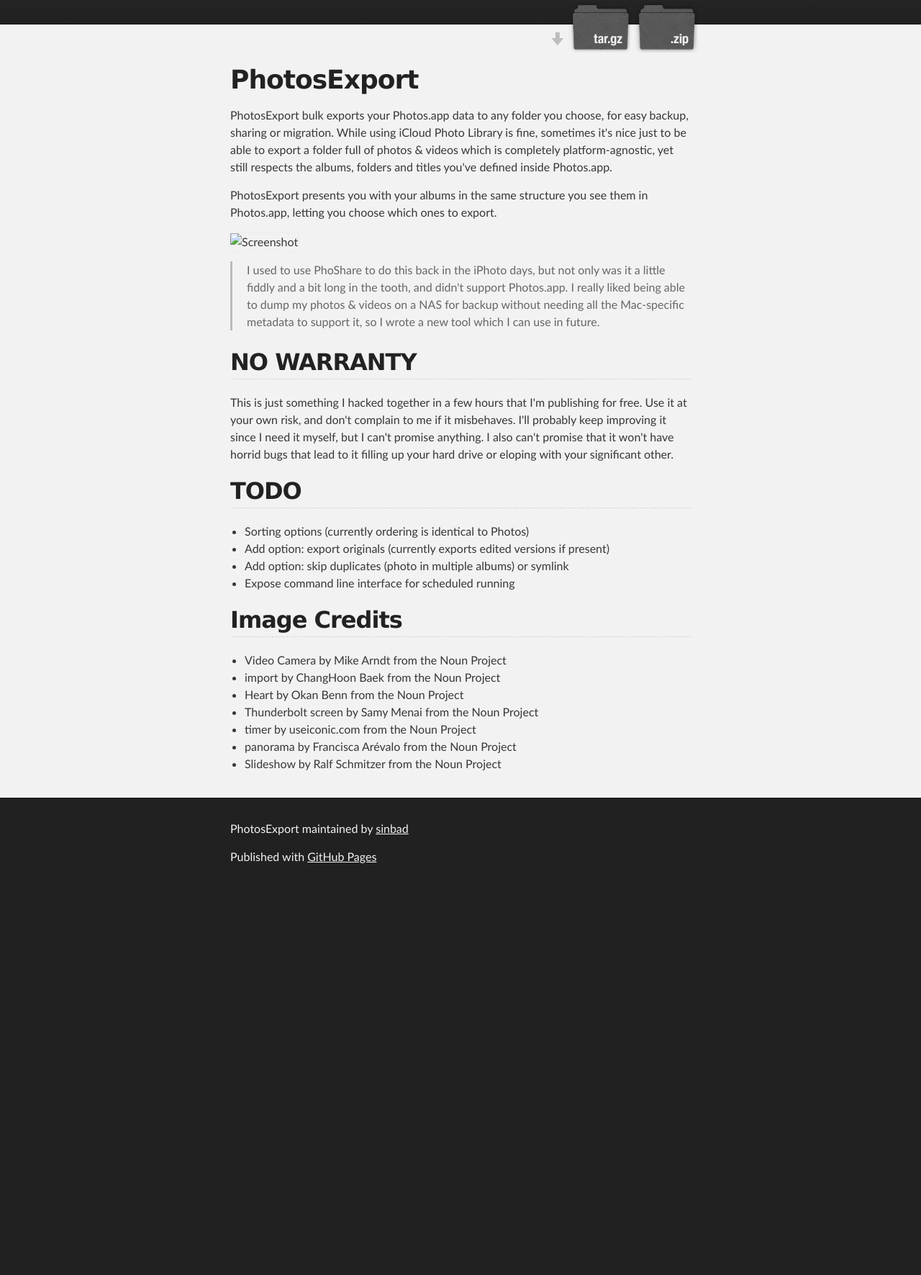
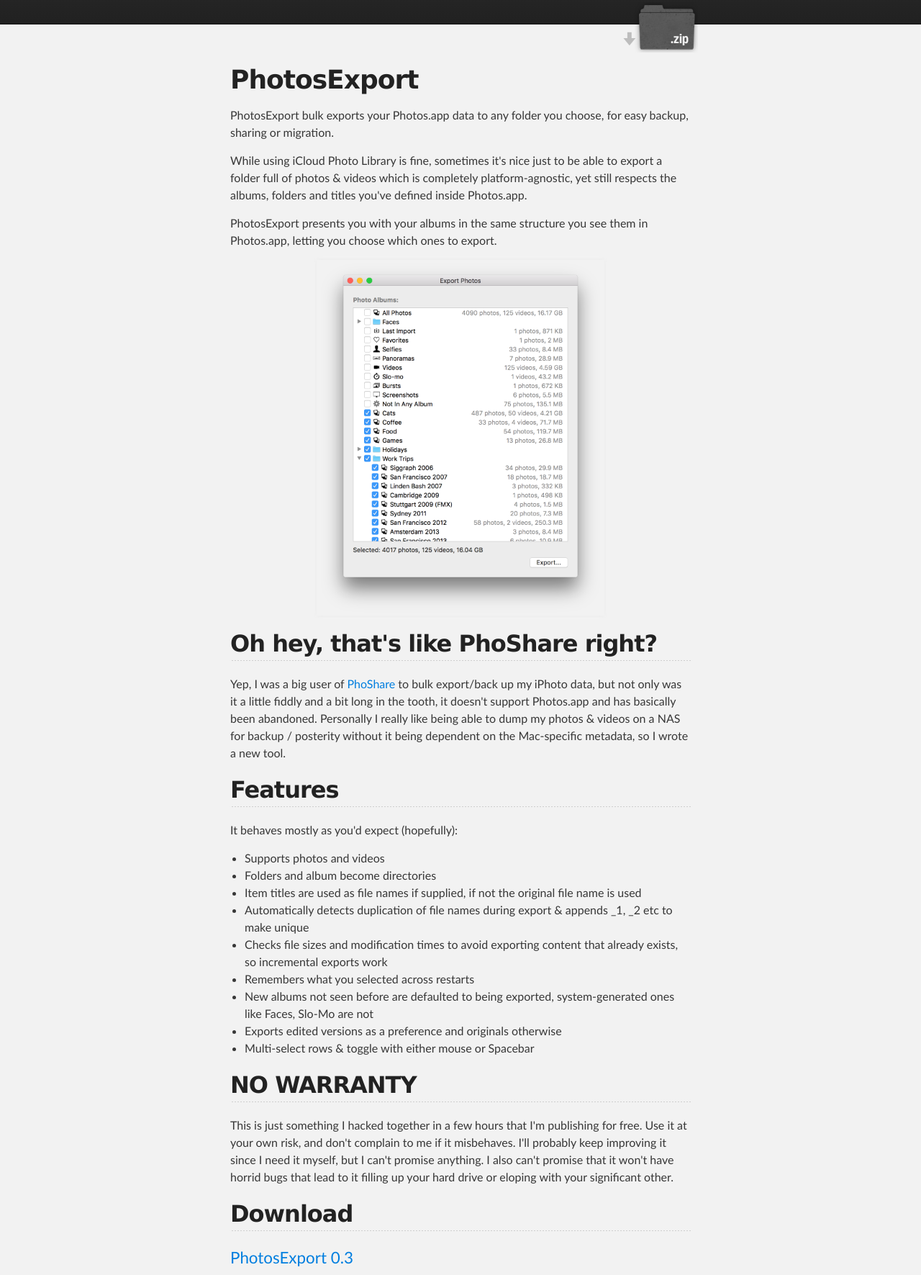
Before and after one commit to sinbad/PhotosExport, a plain HTML site: page index.html in a window 1280 px wide. Shown: the part 176-1947 px from the top of the page at 72% size. Before the commit the page ends 1413 px from the top, so only its background shows below. Drawn offline with Linux system fonts and the light colour scheme.

Commit message:
Initial release

```diff
--- a/index.html
+++ b/index.html
@@ -22,8 +22,7 @@
           <h2 id="project_tagline">Export albums from Photos.app to a directory in bulk</h2>
 
             <section id="downloads">
-              <a class="zip_download_link" href="https://github.com/sinbad/PhotosExport/zipball/master">Download this project as a .zip file</a>
-              <a class="tar_download_link" href="https://github.com/sinbad/PhotosExport/tarball/master">Download this project as a tar.gz file</a>
+              <a class="zip_download_link" href="https://github.com/sinbad/PhotosExport/releases/download/0.3/PhotosExport_0.3.zip">Download</a>
             </section>
         </header>
     </div>
@@ -34,20 +33,41 @@
         <h1>
 <a id="photosexport" class="anchor" href="#photosexport" aria-hidden="true"><span aria-hidden="true" class="octicon octicon-link"></span></a>PhotosExport</h1>
 
-<p>PhotosExport bulk exports your Photos.app data to any folder you choose, for easy backup, sharing or migration. While using iCloud Photo Library is fine, sometimes it's nice just to be able to export a folder full of photos &amp; videos which is completely platform-agnostic, yet still respects the albums, folders and titles you've defined inside Photos.app.</p>
+<p>PhotosExport bulk exports your Photos.app data to any folder you choose, for easy backup, sharing or migration.</p>
+
+<p>While using iCloud Photo Library is fine, sometimes it's nice just to be able to export a folder full of photos &amp; videos which is completely platform-agnostic, yet still respects the albums, folders and titles you've defined inside Photos.app.</p>
 
 <p>PhotosExport presents you with your albums in the same structure you see them in Photos.app, letting you choose which ones to export.</p>
 
-<p><img src="images/screenshot.png" alt="Screenshot"></p>
+<p align="center"><img src="images/screenshot.png" alt="Screenshot" width="400" height="494"></p>
 
-<blockquote>
-<p>I used to use PhoShare to do this back in the iPhoto days, but not only was it a little fiddly and a bit long in the tooth, and didn't support Photos.app. I really liked being able to dump my photos &amp; videos on a NAS for backup without needing all the Mac-specific metadata to support it, so I wrote a new tool which I can use in future.</p>
+<h2>Oh hey, that's like PhoShare right?</h2>
+<p>Yep, I was a big user of <a href="https://sites.google.com/site/phosharedoc/">PhoShare</a> to bulk export/back up my iPhoto data, but not only was it a little fiddly and a bit long in the tooth, it doesn't support Photos.app and has basically been abandoned. Personally I really like being able to dump my photos &amp; videos on a NAS for backup / posterity without it being dependent on the Mac-specific metadata, so I wrote a new tool.</p>
 </blockquote>
+
+<h2>Features</h2>
+<p>It behaves mostly as you'd expect (hopefully):
+<ul>
+  <li>Supports photos and videos</li>
+  <li>Folders and album become directories</li>
+  <li>Item titles are used as file names if supplied, if not the original file name is used</li>
+  <li>Automatically detects duplication of file names during export &amp; appends _1, _2 etc to make unique</li>
+  <li>Checks file sizes and modification times to avoid exporting content that already exists, so incremental exports work</li>
+  <li>Remembers what you selected across restarts</li>
+  <li>New albums not seen before are defaulted to being exported, system-generated ones like Faces, Slo-Mo are not</li>
+  <li>Exports edited versions as a preference and originals otherwise</li>
+  <li>Multi-select rows &amp; toggle with either mouse or Spacebar</li>
+</ul>
+</p>
 
 <h2>
 <a id="no-warranty" class="anchor" href="#no-warranty" aria-hidden="true"><span aria-hidden="true" class="octicon octicon-link"></span></a>NO WARRANTY</h2>
 
 <p>This is just something I hacked together in a few hours that I'm publishing for free. Use it at your own risk, and don't complain to me if it misbehaves.  I'll probably keep improving it since I need it myself, but I can't promise anything. I also can't promise that it won't have horrid bugs that lead to it filling up your hard drive or eloping with your significant other. </p>
+
+<h2>Download</h2>
+
+<span class="downloadtext"><a href="https://github.com/sinbad/PhotosExport/releases/download/0.3/PhotosExport_0.3.zip">PhotosExport 0.3</a></span>
 
 <h2>
 <a id="todo" class="anchor" href="#todo" aria-hidden="true"><span aria-hidden="true" class="octicon octicon-link"></span></a>TODO</h2>
@@ -59,8 +79,7 @@
 <li>Expose command line interface for scheduled running</li>
 </ul>
 
-<h2>
-<a id="image-credits" class="anchor" href="#image-credits" aria-hidden="true"><span aria-hidden="true" class="octicon octicon-link"></span></a>Image Credits</h2>
+<h2>Image Credits</h2>
 
 <ul>
 <li>Video Camera by Mike Arndt from the Noun Project</li>
--- a/stylesheets/stylesheet.css
+++ b/stylesheets/stylesheet.css
@@ -317,7 +317,7 @@
 
 #downloads {
   position: absolute;
-  width: 210px;
+  width: 110px;
   z-index: 10;
   bottom: -40px;
   right: 0;
@@ -368,7 +368,9 @@
   background: #212121;
 }
 
-
+.downloadtext {
+  font-size: 1.4em;
+}
 
 /*******************************************************************************
 Small Device Styles
```
Also changed, not shown: images/screenshot.png (added).
